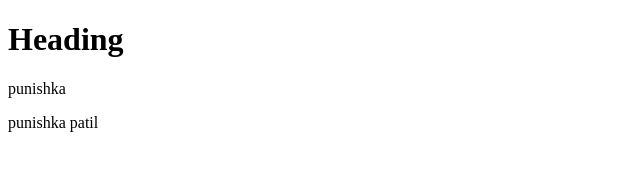
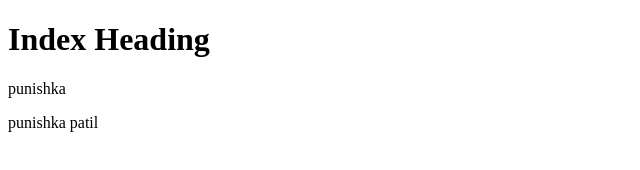
Before and after one commit to Punishka2001/webtech-2025-git, a plain HTML site: page index.html in a window 1280 px wide. Shown: the whole page, without its empty margins (0-640 px from the left). Drawn offline with Linux system fonts and the light colour scheme.

Commit message:
commit1 dev1 Initial commit

```diff
--- a/index.html
+++ b/index.html
@@ -6,7 +6,7 @@
     <title>Index</title>
 </head>
 <body>
-    <h1>Heading</h1>
+    <h1>Index Heading</h1>
     <p>punishka</p>
     <p>punishka patil</p>
 </body>
```
